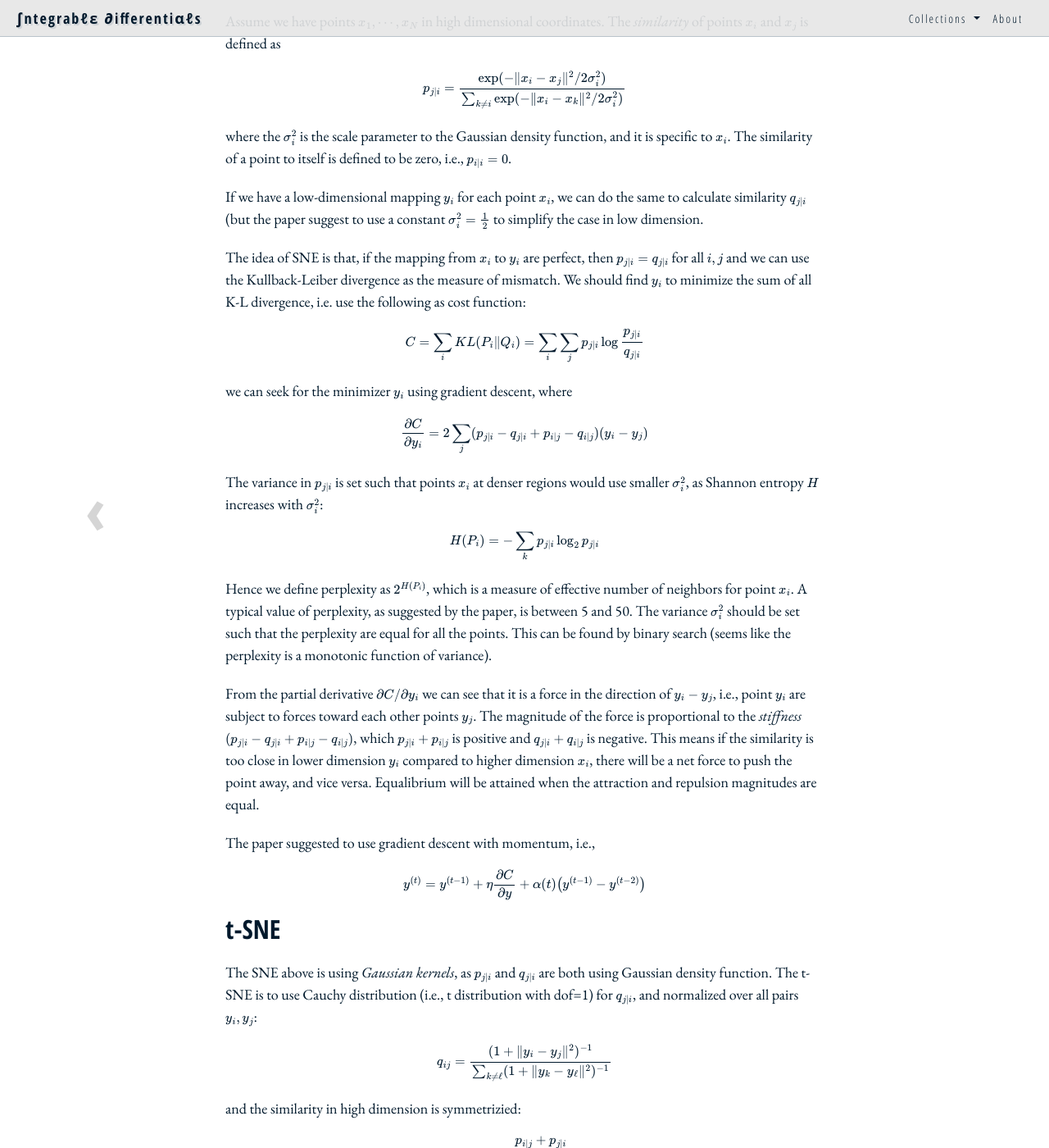
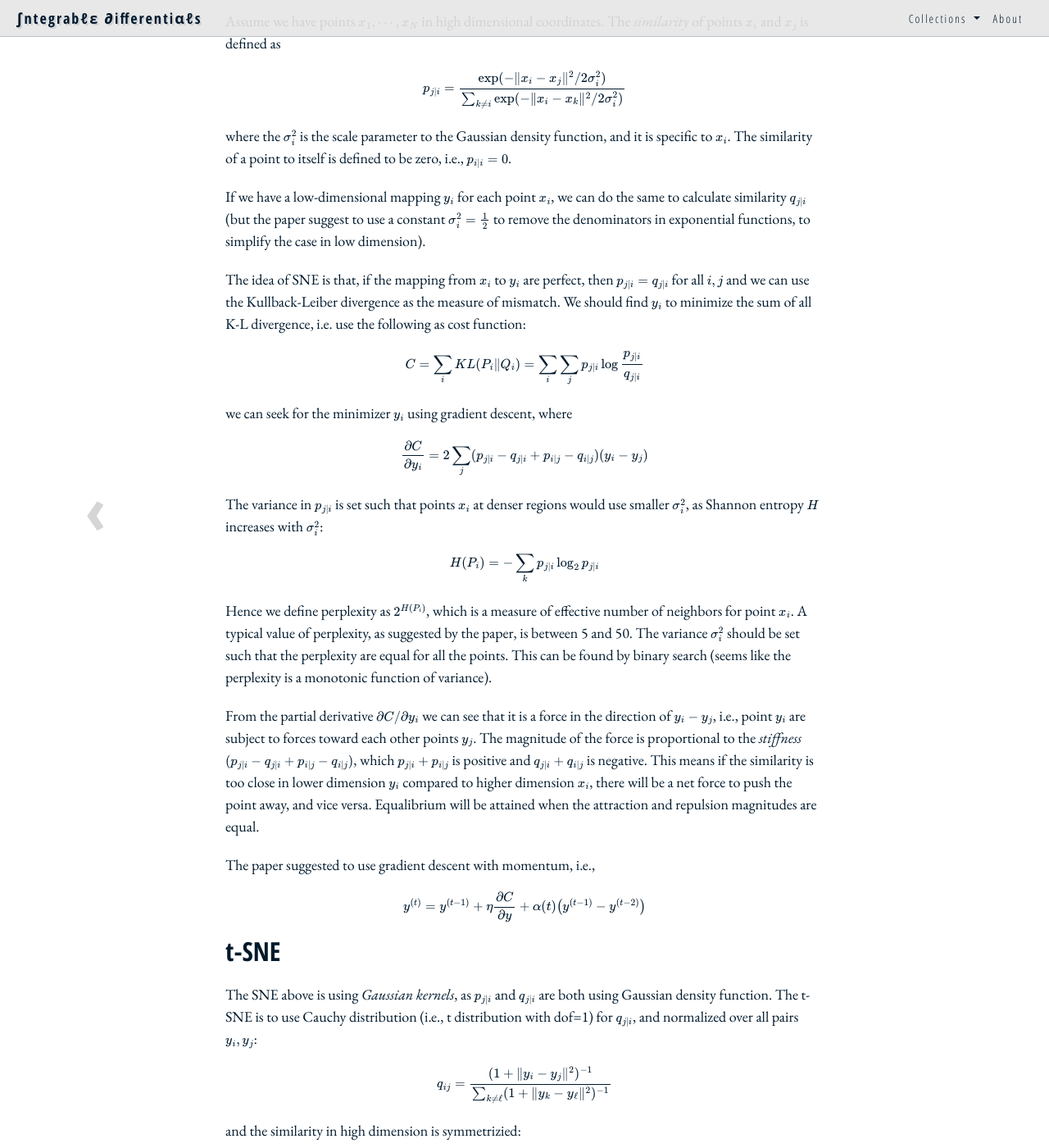
Before and after one commit to righthandabacus/righthandabacus.github.io, a Jekyll site: the page built from _posts/2021-09-17-mh08-tsne.markdown, in a window 1280 px wide and 1400 px high, scrolled down 513 px. Shown: the whole window at 82% size. Built offline with Jekyll 4.4.1, drawn with Linux system fonts in a browser that asks for light colours; nearby versions of some CDN libraries; some web fonts are replaced; comment, search, counter and statistics services are not loaded.

Commit message:
Fix small screen navbar issues

```diff
--- a/_includes/nav.html
+++ b/_includes/nav.html
@@ -1,5 +1,5 @@
 <nav class="navbar fixed-top navbar-expand-lg">
-    <div class="w-50">
+    <div class="site-title">
         <button class="navbar-light navbar-toggler" type="button" data-toggle="collapse" data-target=".dual-collapse2">
             <span class="navbar-toggler-icon"></span>
         </button>
--- a/_posts/2021-09-17-mh08-tsne.markdown
+++ b/_posts/2021-09-17-mh08-tsne.markdown
@@ -33,7 +33,8 @@
 
 If we have a low-dimensional mapping $$y_i$$ for each point $$x_i$$, we can do
 the same to calculate similarity $$q_{j\mid i}$$ (but the paper suggest to use
-a constant $$\sigma_i^2=\frac12$$ to simplify the case in low dimension.
+a constant $$\sigma_i^2=\frac12$$ to remove the denominators in exponential
+functions, to simplify the case in low dimension).
 
 The idea of SNE is that, if the mapping from $$x_i$$ to $$y_i$$ are perfect,
 then $$p_{j\mid i}=q_{j\mid i}$$ for all $$i,j$$ and we can use the
--- a/css/main.scss
+++ b/css/main.scss
@@ -404,6 +404,9 @@
           };
         };
       };
+	  .site-title {
+		  width: 50%!important;
+	  };
     };
     .navbar.navbar-minimised {
       padding: 0px;
```
